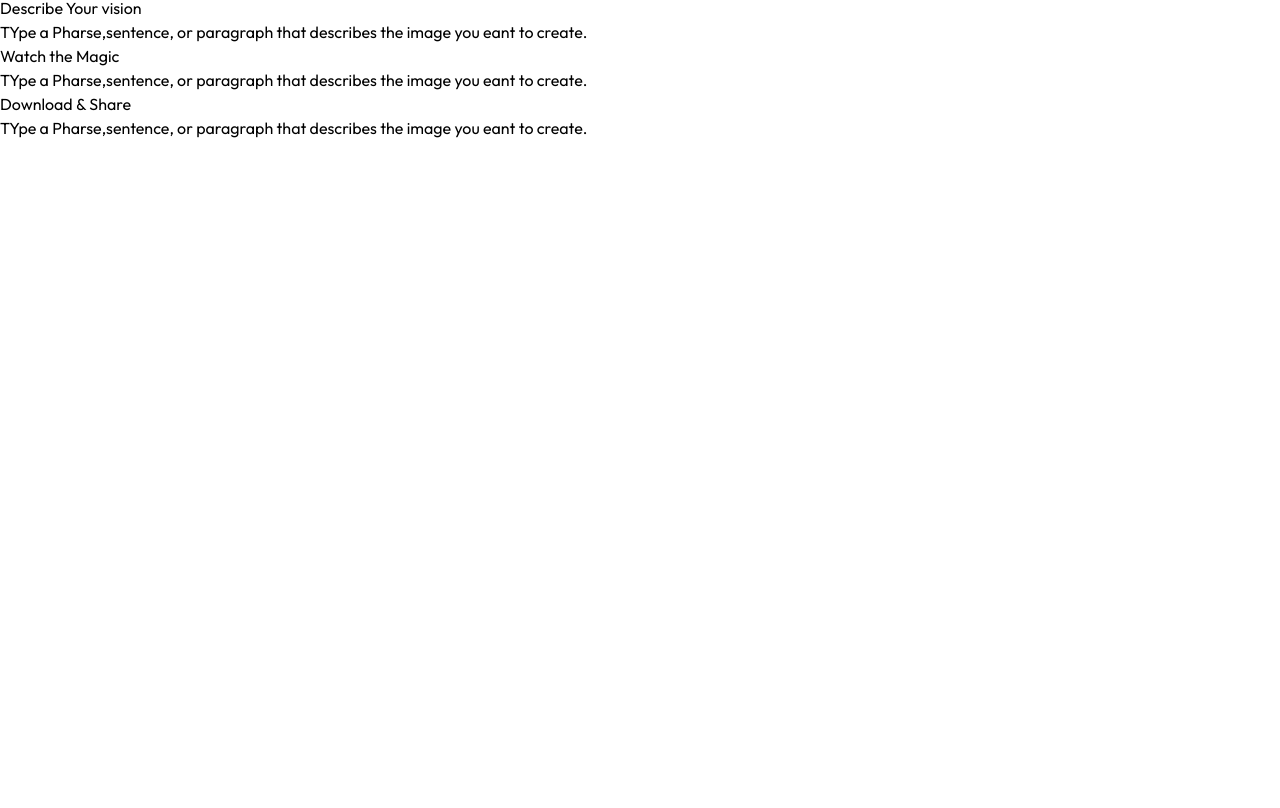
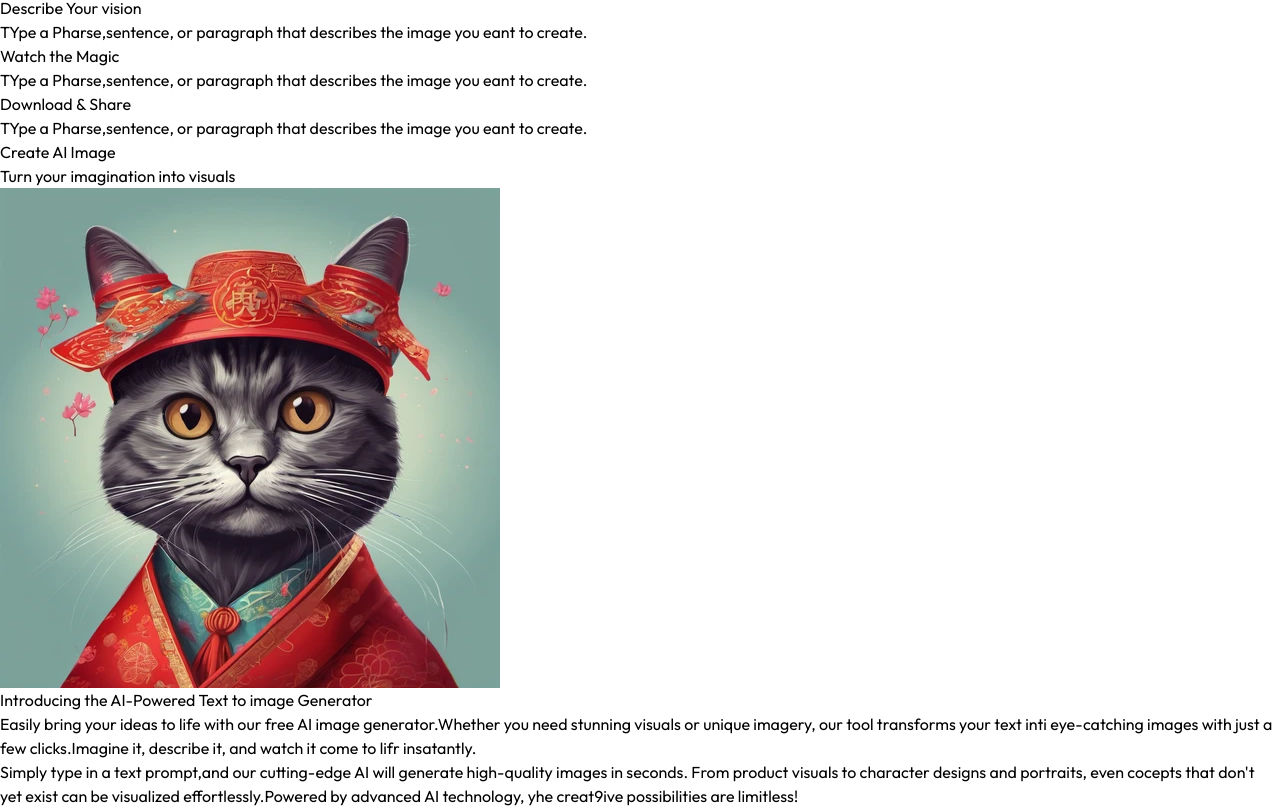
Before and after one commit to gokul8943/Imagify, a React (Vite) app in the folder frontend/: page / in a window 1280 px wide. Shown: the part 412-1220 px from the top of the page. Before the commit the page ends 800 px from the top, so only its background shows below. Built offline with nearby package versions, Linux system fonts and the light colour scheme.

Commit message:
description part completed

```diff
--- /dev/null
+++ b/frontend/src/components/Description.jsx
@@ -0,0 +1,22 @@
+import React from 'react'
+import cat from '../assets/cat.png'
+
+const Description = () => {
+    return (
+        <div className='flex flex-col items-center justify-center my-24 p-6 md:px-28'>
+            <h1 className='text-3xl sm:text-4xl font-semibold mb-2'>Create AI Image</h1>
+            <p className='text-gray-500 mb-8'>Turn your imagination into visuals</p>
+            <div className='flex flex-col gap-4 md:gap-14 md:flex-row item-center'>
+                <img src={cat} alt="cat" className='w-80 xl:w-96 rounded-lg' />
+                <div >
+                    <h2 className='text-3xl font-medium max-w-lg mb-4'>Introducing the AI-Powered Text to image Generator</h2>
+                    <p className='text-gary-600'>Easily bring your ideas to life with our free AI image generator.Whether you need stunning visuals or unique imagery, our tool transforms your text inti eye-catching images with just a few clicks.Imagine it, describe it, and watch it come to lifr insatantly.</p>
+                    <p>Simply type in a text prompt,and our cutting-edge AI will generate high-quality images in seconds. From product visuals to character designs and portraits, even cocepts that don't yet exist can be visualized effortlessly.Powered by advanced AI technology, yhe creat9ive possibilities are limitless!</p>
+                </div>
+            </div>
+
+        </div>
+    )
+}
+
+export default Description
--- a/frontend/src/pages/Home.jsx
+++ b/frontend/src/pages/Home.jsx
@@ -1,12 +1,14 @@
 import React from 'react'
 import Header from '../components/Header'
 import Step from '../components/Step'
+import Description from '../components/Description'
 
 const Home = () => {
   return (
     <div>
      <Header />
      <Step />
+     <Description />
     </div>
   )
 }
```
Also changed, not shown: frontend/src/assets/cat.png (added).
